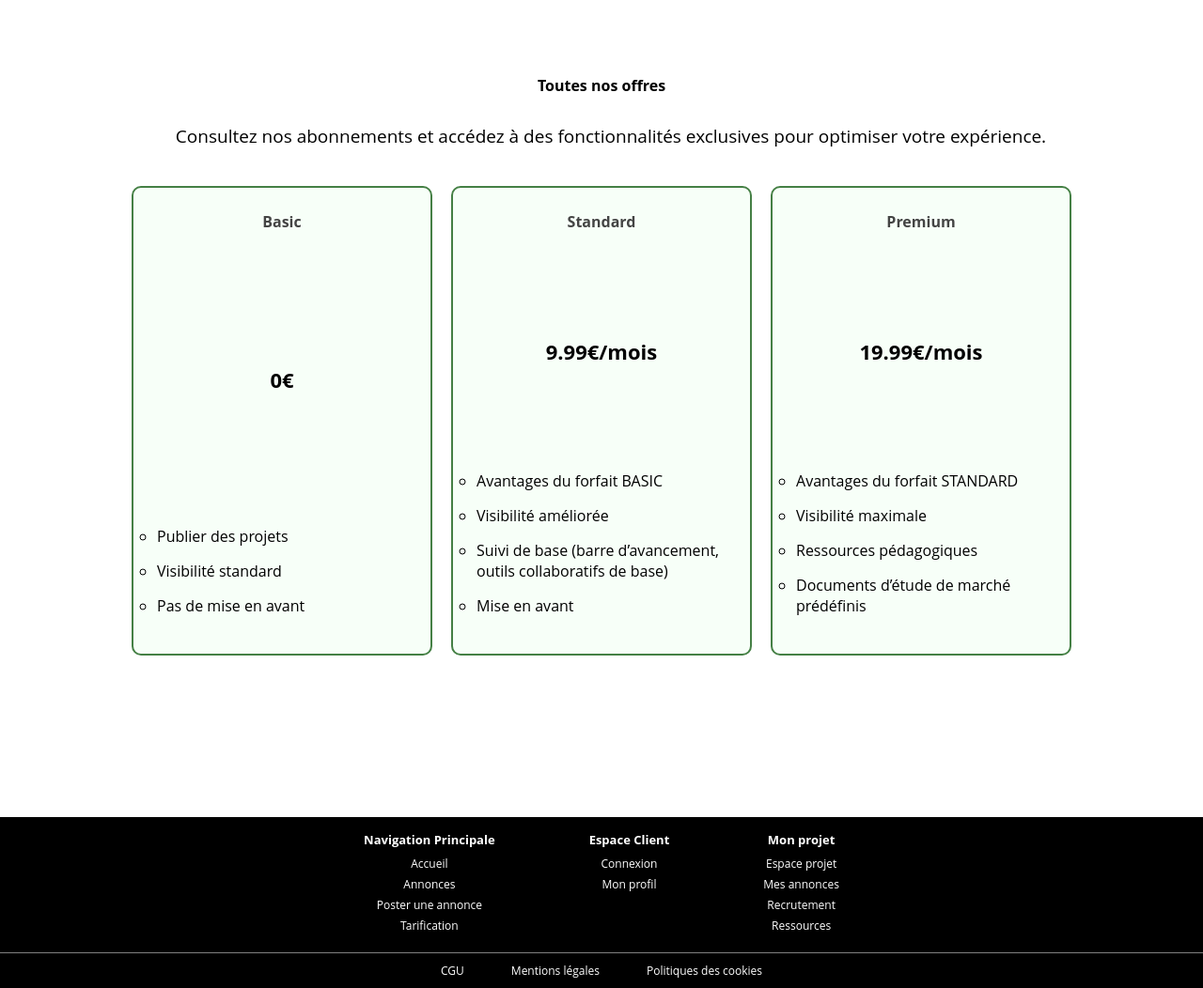
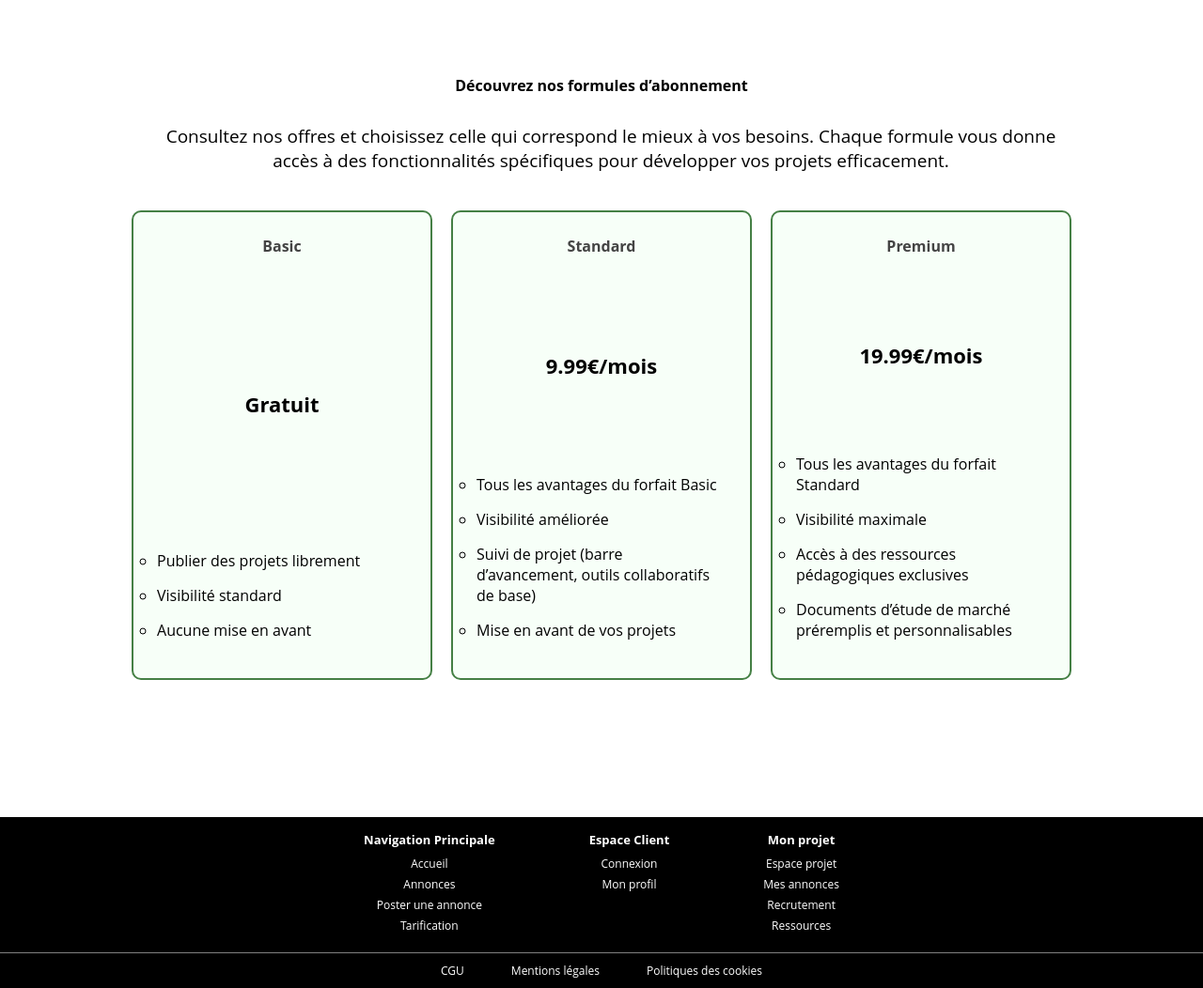
Before and after one commit to SnowZucc/Start-Hut, a PHP site: page /Start-Hut/src/views/abonnements.php in a window 1280 px wide. Shown: the part 63-1115 px from the top of the page at 94% size. Run offline with PHP 8.4, Linux system fonts and the light colour scheme.

Commit message:
modif tarif

```diff
--- a/src/views/abonnements.php
+++ b/src/views/abonnements.php
@@ -13,18 +13,18 @@
         <div class="content">                       <!-- on mets tout dans cette classe pour que les info soient centré -->
         <div class="containerabonnement">
             <!-- Si vous avez dautre idées pour le textes et les prix nhesitez pas -->
-        <h2>Toutes nos offres</h2>
-        <h1>Consultez nos abonnements et accédez à des fonctionnalités exclusives pour optimiser votre expérience.</h1>
+        <h2>Découvrez nos formules d’abonnement</h2>
+        <h1>Consultez nos offres et choisissez celle qui correspond le mieux à vos besoins. Chaque formule vous donne accès à des fonctionnalités spécifiques pour développer vos projets efficacement.</h1>
         <div class="plans">
              <!-- Bloc représentant l'offre BASIC -->
             <div class="plan basic">
                 <h2>Basic</h2>
-                <p class="price">0€</p> <!-- Affichage du prix de l'abonnement -->
+                <p class="price">Gratuit</p> <!-- Affichage du prix de l'abonnement -->
 
                 <ul> <!-- avantage de loffre-->
-                    <li>Publier des projets</li>
+                    <li>Publier des projets librement</li>
                     <li>Visibilité standard</li>
-                    <li>Pas de mise en avant</li>
+                    <li>Aucune mise en avant</li>
                 </ul>
 
 
@@ -35,10 +35,10 @@
                 <h2>Standard</h2>
                 <p class="price">9.99€/mois</p>
                 <ul> <!-- avantage de loffre-->
-                    <li>Avantages du forfait BASIC</li>
+                    <li>Tous les avantages du forfait Basic</li>
                     <li>Visibilité améliorée</li>
-                    <li>Suivi de base (barre d’avancement, outils collaboratifs de base)</li>
-                    <li>Mise en avant</li>
+                    <li>Suivi de projet (barre d’avancement, outils collaboratifs de base)</li>
+                    <li>Mise en avant de vos projets</li>
                 </ul>
 
 
@@ -48,10 +48,10 @@
                 <h2>Premium</h2>
                 <p class="price">19.99€/mois</p>
                 <ul> <!-- avantage de loffre-->
-                    <li>Avantages du forfait STANDARD</li>
+                    <li>Tous les avantages du forfait Standard</li>
                     <li>Visibilité maximale</li>
-                    <li>Ressources pédagogiques</li>
-                    <li>Documents d’étude de marché prédéfinis</li>
+                    <li>Accès à des ressources pédagogiques exclusives</li>
+                    <li>Documents d’étude de marché préremplis et personnalisables</li>
                 </ul>
 
 
```
